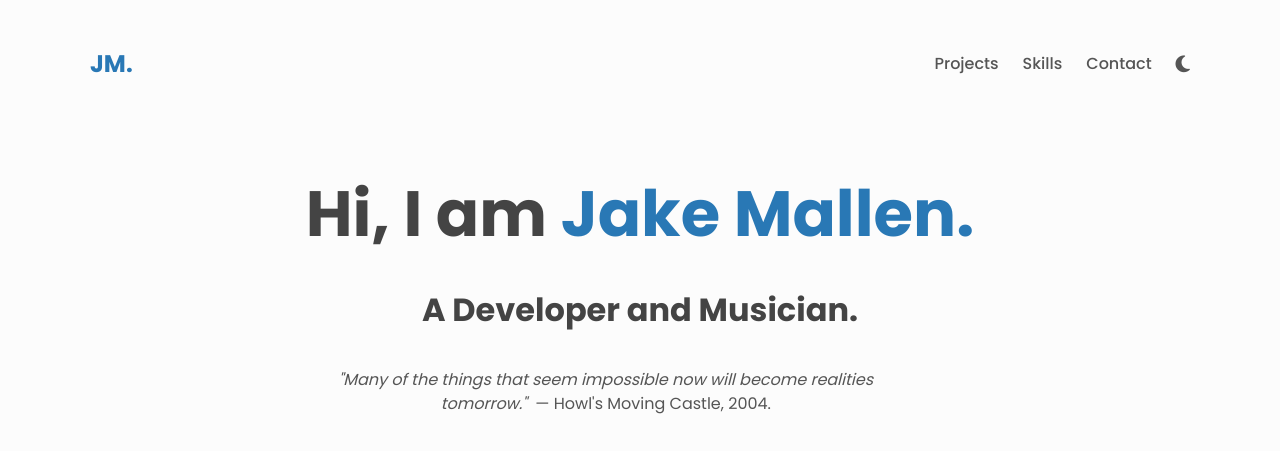
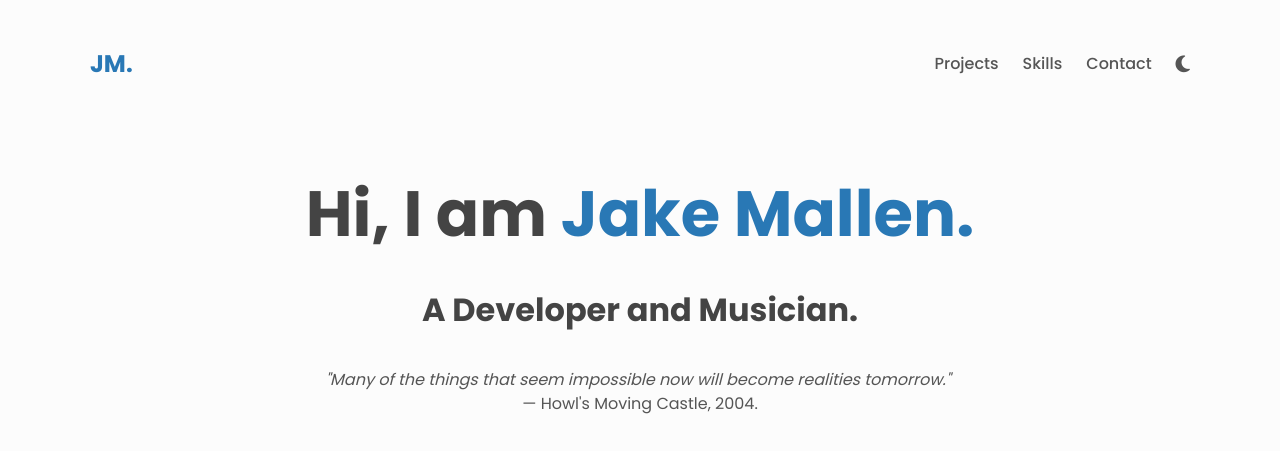
Before and after one commit to Jayyhk/jayyhk.github.io, a plain HTML site: page index.html in a window 1280 px wide. Shown: the top 451 px of the page. Drawn offline with Linux system fonts and the light colour scheme.

Commit message:
center quote

```diff
--- a/index.html
+++ b/index.html
@@ -59,12 +59,12 @@
           <h2 class="about__role">A Developer and Musician.</h2>
           <p class="about__desc">
             <i
-              >"Many of the things that seem impossible now will become
-              realities tomorrow."&nbsp;
+              >"Many of the things that seem impossible now will become realities tomorrow."&nbsp;
             </i>
+            <br>
             — Howl's Moving Castle, 2004.
           </p>
-        </div>
+        <div/>
         <div class="about__contact about_icon_center">
           <a
             href="https://drive.google.com/file/d/1XpJ0CirI9932yEPjLAcsLso5NvEoYimY/view?usp=sharing"
--- a/styles.css
+++ b/styles.css
@@ -26,11 +26,11 @@
 ::-webkit-scrollbar-thumb {
   background-color: var(--clr-primary);
   border: 1px solid var(--clr-bg);
-  border-radius: .5em
+  border-radius: 0.5em;
 }
 
 ::-webkit-scrollbar-thumb:hover {
-  background-color: var(--clr-fg-alt)
+  background-color: var(--clr-fg-alt);
 }
 
 html {
@@ -293,7 +293,7 @@ main {
 
 .about__desc {
   font-size: 1rem;
-  max-width: 600px;
+  text-align: center;
 }
 
 .about__desc,
```
